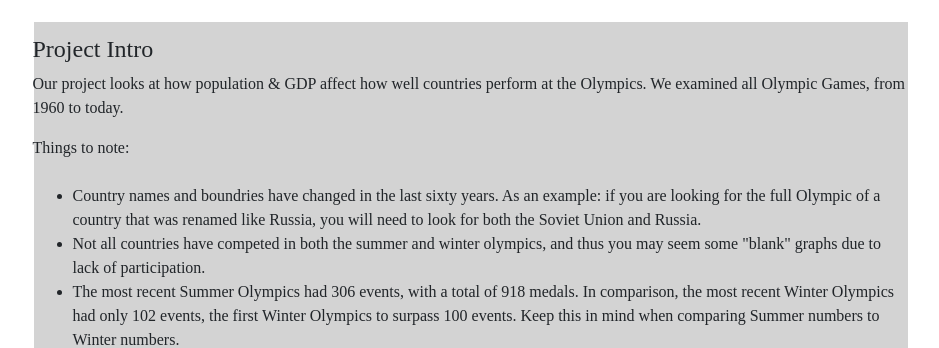
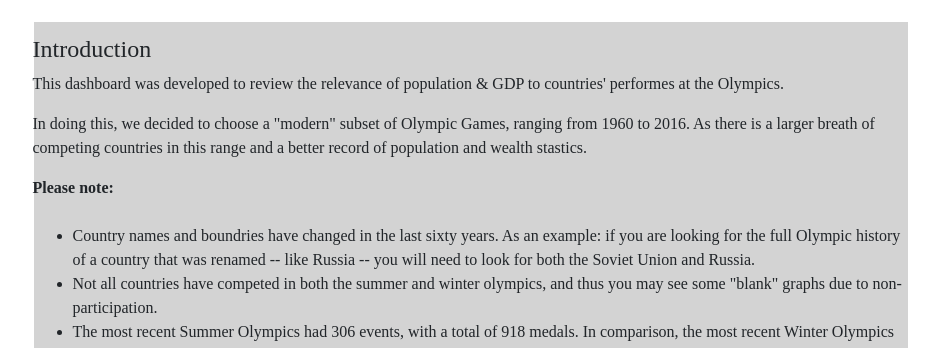
Before and after one commit to hanesy/olympics_dash, a Flask app: page / in a window 1280 px wide. Shown: the part 261-609 px from the top of the page, without its empty margins (182-1121 px from the left). Run offline with Flask 2, Linux system fonts and the light colour scheme; data that the repository does not hold is empty; parts of the project's set-up code (start-up, migrations or seed data) failed here and were passed over; some libraries are stand-ins or nearby versions.

Commit message:
update index html and add json to jupyter

```diff
--- a/templates/index.html
+++ b/templates/index.html
@@ -86,19 +86,20 @@
             </div>
             <div class="col-md-8 chartPadding">
                 <div class="row">
-                    <h4>Project Intro</h4>
+                    <h4> Introduction </h4></b>
                 </div>
                 <div class="row">
-                    <p>Our project looks at how population & GDP affect how well countries perform at the Olympics.  We examined all Olympic Games, from 1960 to today.</p>
+                    <p>This dashboard was developed to review the relevance of population & GDP to countries' performes at the Olympics.</p>
+                    <p>In doing this, we decided to choose a "modern" subset of Olympic Games, ranging from 1960 to 2016. As there is a larger breath of competing countries in this range and a better record of population and wealth stastics.</p>
                     <br>
                     <br>
-                    <p>Things to note:</p>
+                    <b><p>Please note:</p></b>
                         <ul>
-                            <li>Country names and boundries have changed in the last sixty years.  As an example: if you are looking for the full Olympic of a country that was renamed like Russia, you will need to look for both the Soviet Union and Russia.
+                            <li>Country names and boundries have changed in the last sixty years.  As an example: if you are looking for the full Olympic history of a country that was renamed -- like Russia -- you will need to look for both the Soviet Union and Russia.
                             </li>
-                            <li>Not all countries have competed in both the summer and winter olympics, and thus you may seem some "blank" graphs due to lack of participation.</li>
+                            <li>Not all countries have competed in both the summer and winter olympics, and thus you may see some "blank" graphs due to non-participation.</li>
                             <li>The most recent Summer Olympics had 306 events, with a total of 918 medals.  In comparison, the most recent Winter Olympics had only 102 events, the first Winter Olympics to surpass 100 events.  Keep this in mind when comparing Summer numbers to Winter numbers.</li>
-                            <li>Winter and Summer Olympics were held in the same year until 1992, until they split to be on separate four year cycles.  The next Winter Olympics was held in 1994.</li>
+                            <li>Winter and Summer Olympics were held in the same year until 1992, until they split into separate four year cycles.  The next Winter Olympics was held in 1994.</li>
                         </ul>
                 </div>
             </div>
@@ -109,12 +110,11 @@
 
             </div>
             <div class="col-md-8">
-                <!-- <h4>World Map</h4>
-                <br> -->
+                <!--Create DropDown filter for map -->
                 <div class="mapFilter">
-                    Game:
+                    Select Game:
                     <select onchange="changeYear(this)">
-                        <option value="">Select Game</option>
+                        <option value="">All Games since 1960</option>
                         <option value="Summer 1960 - Roma">Summer 1960 - Roma</option>
                         <option value="Winter 1960 - Squaw Valley">Winter 1960 - Squaw Valley</option>
                         <option value="Summer 1964 - Tokyo">Summer 1964 - Tokyo</option>
@@ -155,6 +155,7 @@
 
         <div class="row" style="margin-left:15px;">
             <div class="col-sm-6 col-md-6 col-lg-6">
+                <h4 style="text-align:center;">World Map - Event Medals</h4>
                 <div class = 'chart' id="map"></div>
             </div>
             <div class="col-sm-6 col-md-6 col-lg-6" style="">
```
Also changed, not shown: 1 other file.
